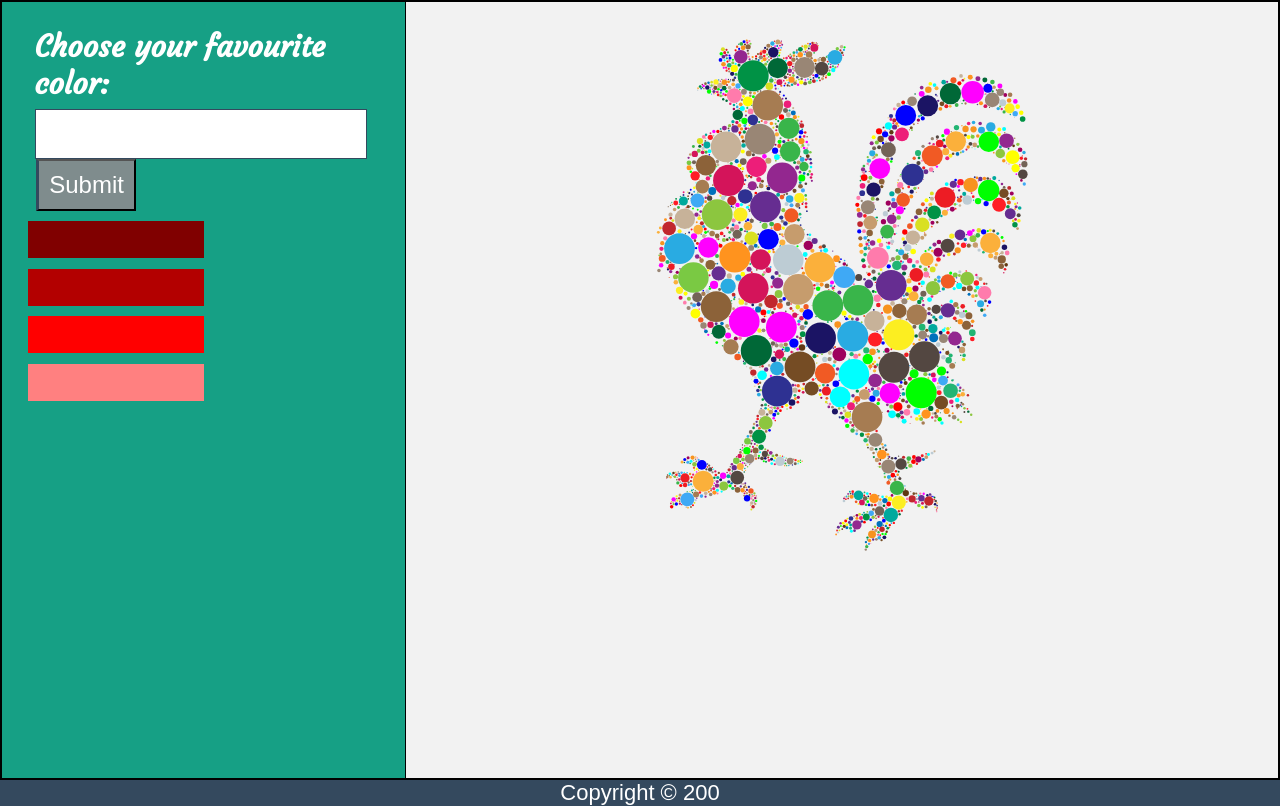
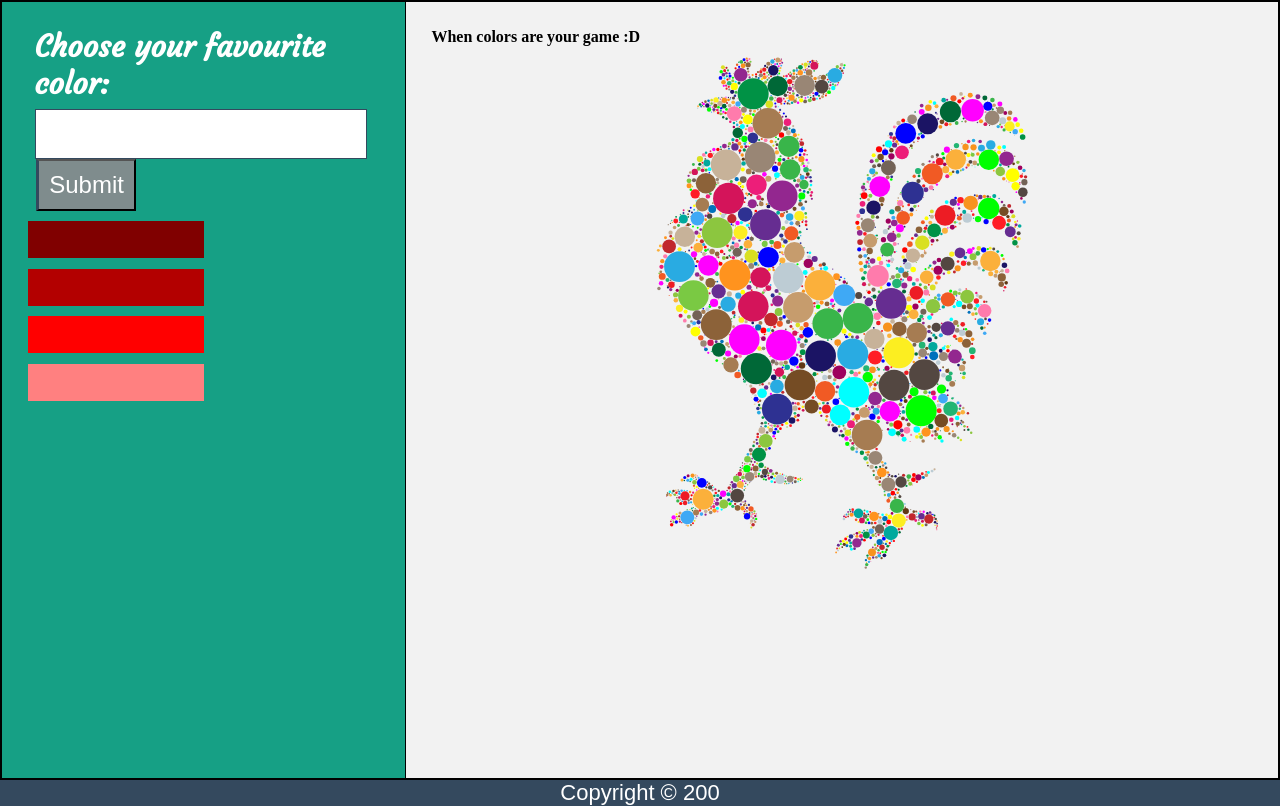
Before and after one commit to Walidmash/200Palette, a website: page public/index.html in a window 1280 px wide. Drawn offline with Linux system fonts and the light colour scheme.

Commit message:
add note div

```diff
--- a/public/index.html
+++ b/public/index.html
@@ -15,6 +15,9 @@
 <body>
     <div class="allPage container">
         <div id="myPic">
+            <div class="note">
+              <h4>When colors are your game :D </h4>
+            </div>
             <div class="svgPic">
                 <!-- walid -->
               <?xml version="1.0" encoding="UTF-8"?>
```
